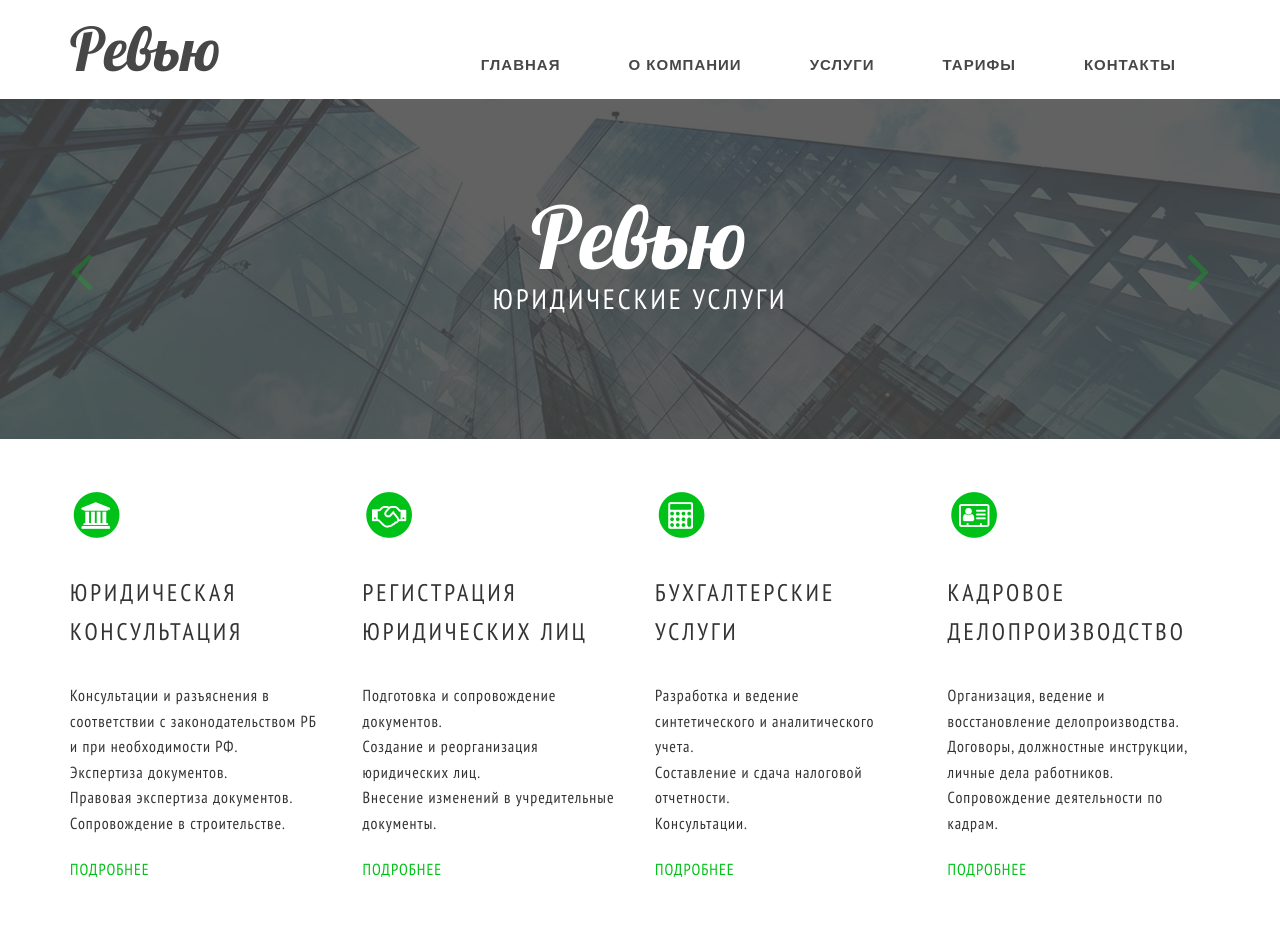
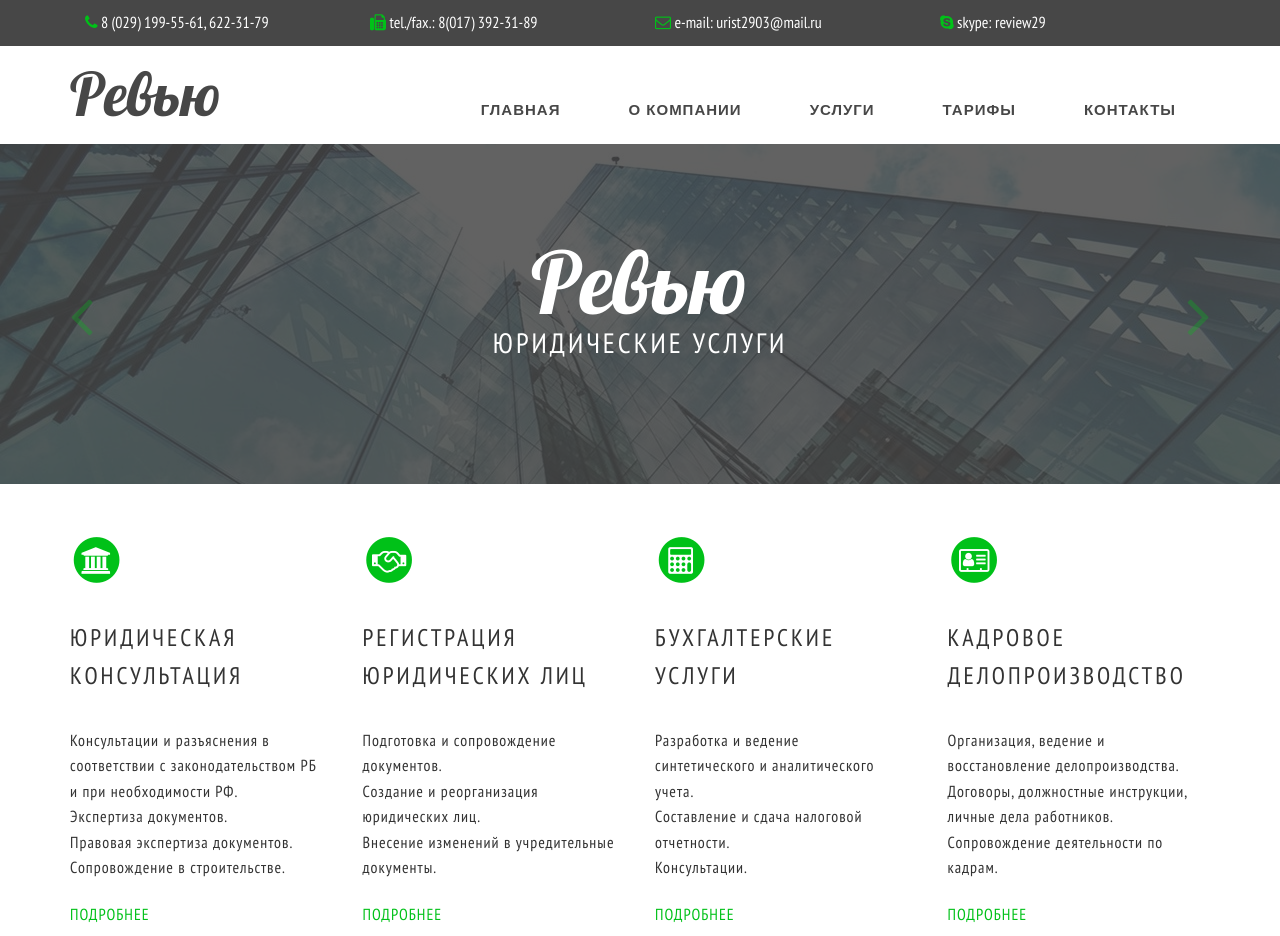
Before and after one commit to Dim-art/Review, a website: page app/index.html in a window 1280 px wide. Shown: the top 936 px of the page. Drawn offline with Linux system fonts and the light colour scheme; grey boxes are pictures that could not be loaded; a web font is replaced by a local one.

Commit message:
contacts top

```diff
--- a/app/index.html
+++ b/app/index.html
@@ -65,21 +65,27 @@
 				<div class="container">
 					<div class="raw">
 
-						<div class="col-md-4">
+						<div class="col-md-3">
 
-
+							<div class="contacts__phone"><span class="contacts__fz"><i class="fa fa-phone"></i> 8 (029)</span> 199-55-61, 622-31-79</div>
 
 						</div>
 
-						<div class="col-md-4">
+						<div class="col-md-3">
 
-
+							<div class="contacts__fax"><span class="contacts__fz"><i class="fa fa-fax"></i> tel./fax.: 8(017)</span> 392-31-89</div>
 
 						</div>
 
-						<div class="col-md-4">
+						<div class="col-md-3">
 
+							<div class="contacts__email"><span class="contacts__fz"><i class="fa fa-envelope-o"></i> e-mail:</span> urist2903@mail.ru</div>
 
+						</div>
+
+						<div class="col-md-3">
+
+							<div class="contacts__skype"><span class="contacts__fz"><i class="fa fa-skype"></i> skype:</span> review29</div>
 
 						</div>
 
--- a/sass/header.sass
+++ b/sass/header.sass
@@ -106,6 +106,12 @@ button
 
 // header
 .main-head
+	&__contacts
+		background-color: $back-color
+		color: $main-color
+		padding-top: 10px
+		padding-bottom: 10px
+
 	&__logo
 		float: left
 	// logo
--- a/sass/main.sass
+++ b/sass/main.sass
@@ -131,6 +131,8 @@ body textarea:required:valid
 
 	.contacts
 		font-size: 22px
+		&_top
+			background-color: $back-color
 		&__fz
 			font-size: 16px
 			opacity: 0.8
```
Also changed, not shown: app/css/header.min.css, app/css/main.min.css.
